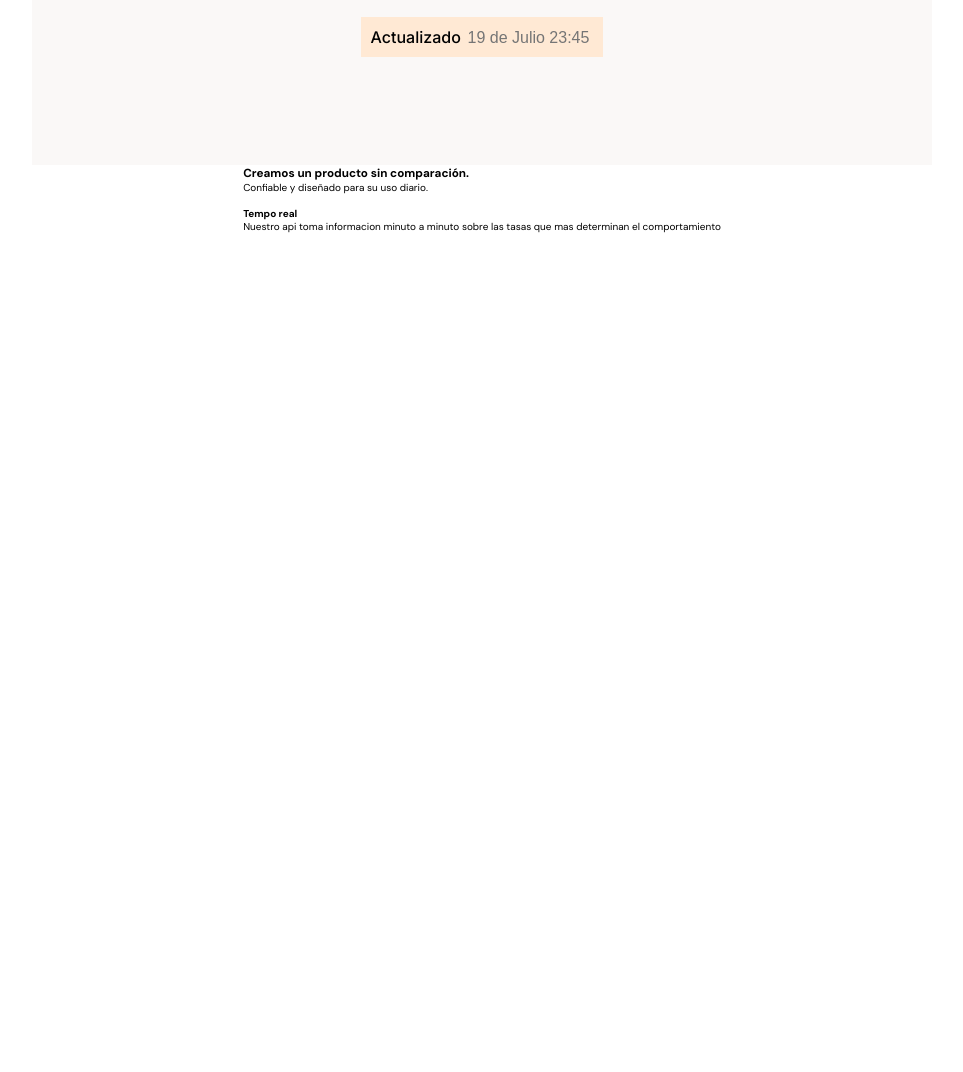
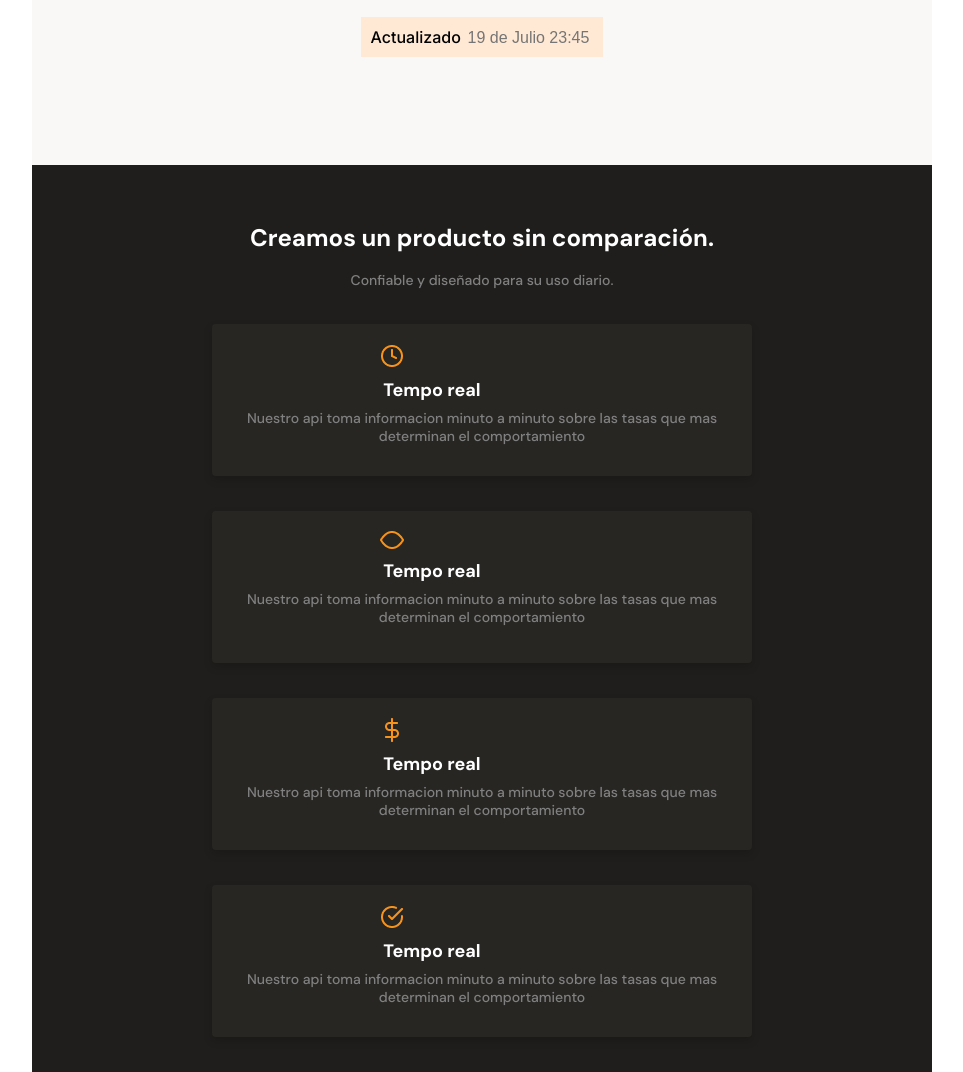
Before and after one commit to jorge5avalos/app-pagina-de-zapatos, a plain HTML site: page index.html in a window 1280 px wide. Shown: the part 969-2041 px from the top of the page, without its empty margins (158-1121 px from the left). Before the commit the page ends 1202 px from the top, so only its background shows below. Drawn offline with Linux system fonts and the light colour scheme.

Commit message:
aumentando un secction

```diff
--- a/css/tarea.css
+++ b/css/tarea.css
@@ -145,39 +145,118 @@ html {
 }
 .tabla-2 {
   display: none;
-
 }
 .tabla {
   width: 100%;
   display: flex;
 }
-.icono{
+.icono {
   display: flex;
   justify-content: center;
   align-items: center;
 }
-.icono-1{
+.icono-1 {
   position: absolute;
- right: 30px;
+  right: 30px;
 }
-.actualizado{
+.actualizado {
   margin-top: 20px;
- width: px;
- height: 40px;
- background-color: #FFE9D4;
- text-align: center;
- padding: 10px;
-
+  width: px;
+  height: 40px;
+  background-color: #ffe9d4;
+  text-align: center;
+  padding: 10px;
 }
-.actualizado-1{
+.actualizado-1 {
   font-size: 16px;
-  font-family: 'inter';
-  font-weight: 700 , bold;
+  font-family: "inter";
+  font-weight: 700, bold;
 }
-.fecha{
+.fecha {
   width: 130px;
   border: none;
   font-size: 16px;
-  background-color: #FFE9D4 ;
+  background-color: #ffe9d4;
   text-align: center;
 }
+.secciones-2 {
+  display: flex;
+  flex-direction: column;
+  align-items: center;
+  width: 90%;
+  max-width: 900px;
+  min-width: 320px;
+  height: 910px;
+  text-align: center;
+  background-color: #201e1c;
+}
+.creamos {
+  margin-top: 60px;
+  color: #ffffff;
+  font-family: "DM Sans";
+  font-style: normal;
+  font-weight: 700;
+  font-size: 24px;
+  line-height: 26px;
+}
+.secciones-2-parrafo {
+  margin-top: 20px;
+  font-family: "DM Sans";
+  font-style: normal;
+  font-weight: 500;
+  font-size: 14px;
+  line-height: 18px;
+  color: #808080;
+}
+.seciones-2-2 {
+  margin-top: 35px;
+  width: 60%;
+  min-width: 288px;
+  height: 152px;
+  border-radius: 4px;
+  background: #282623;
+  box-shadow: 0px 4px 8px rgba(0, 0, 0, 0.16);
+}
+h4 {
+  margin-right: 100px;
+  font-family: "DM Sans";
+  font-style: normal;
+  font-weight: 700;
+  font-size: 18px;
+  line-height: 18px;
+  color: #ffffff;
+}
+.tiempo-real {
+  padding: 0px 10px;
+  margin-top: 10px;
+  text-align: center;
+  font-family: "DM Sans";
+  font-style: normal;
+  font-weight: 500;
+  font-size: 14px;
+  line-height: 18px;
+  color: #808080;
+}
+.imagen-seccion-2 {
+  margin-top: 10px;
+  padding: 10px;
+  margin-right: 180px;
+}
+.seccion-3 {
+  display: flex;
+  justify-content: center;
+  width: 90%;
+  min-width: 320px;
+  max-width: 900px;
+  height: 387px;
+}
+.seccion-3-titulo {
+  position: absolute;
+  margin-top: 60px;
+  font-family: "DM Sans";
+  font-style: normal;
+  font-weight: 700;
+  font-size: 24px;
+  line-height: 26px;
+  color: #FFFFFF
+}
--- a/index.html
+++ b/index.html
@@ -138,13 +138,43 @@
         </p>
       </div>
       <div class="seciones-2-2">
-        <img src="" alt="" />
+        <img class="imagen-seccion-2" src="./assets/icons/clock 1.png" alt="" />
         <h4>Tempo real</h4>
-        <p>
+        <p class="tiempo-real">
+          Nuestro api toma informacion minuto a minuto sobre las tasas que mas
+          determinan el comportamiento
+        </p>
+      </div>
+      <div class="seciones-2-2">
+        <img class="imagen-seccion-2" src="./assets/icons/Vector-2.png" alt="" />
+        <h4>Tempo real</h4>
+        <p class="tiempo-real">
+          Nuestro api toma informacion minuto a minuto sobre las tasas que mas
+          determinan el comportamiento
+        </p>
+      </div>
+      <div class="seciones-2-2">
+        <img class="imagen-seccion-2" src="./assets/icons/dollar-sign 1.png" alt="" />
+        <h4>Tempo real</h4>
+        <p class="tiempo-real">
+          Nuestro api toma informacion minuto a minuto sobre las tasas que mas
+          determinan el comportamiento
+        </p>
+      </div>
+      <div class="seciones-2-2">
+        <img class="imagen-seccion-2" src="./assets/icons/check-circle 1.png" alt="" />
+        <h4>Tempo real</h4>
+        <p class="tiempo-real">
           Nuestro api toma informacion minuto a minuto sobre las tasas que mas
           determinan el comportamiento
         </p>
       </div>
     </section>
+    <section class="seccion-3">
+      <h1 class="seccion-3-titulo">
+        Conócelo hoy.
+      </h1>
+      <img src="./assets/images/bitcoinbaby.png" alt="">
+    </section>
   </body>
 </html>
```
